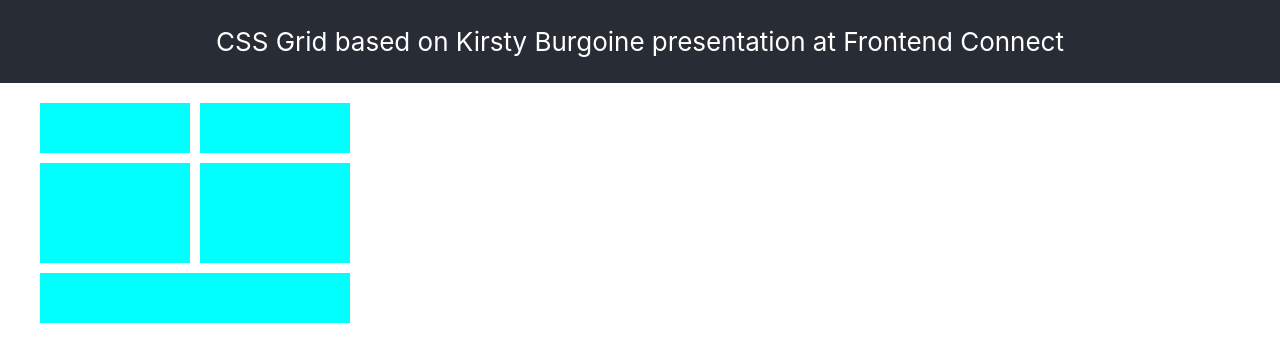
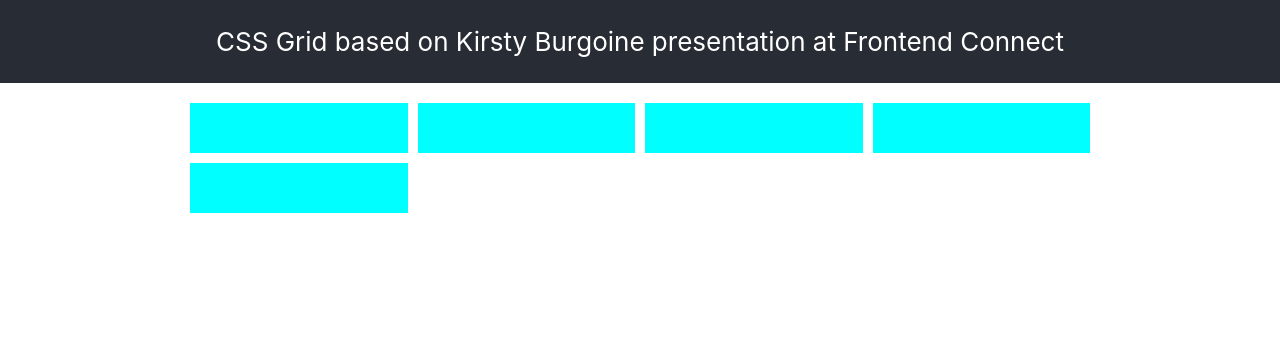
Before and after one commit to annakowalczuk/css-grid, a React (Create React App) app: page / in a window 1280 px wide. Shown: the top 362 px of the page. Built offline with nearby package versions, Linux system fonts and the light colour scheme.

Commit message:
Add fraction units

```diff
--- a/package.json
+++ b/package.json
@@ -8,7 +8,8 @@
     "@testing-library/user-event": "^7.1.2",
     "react": "^16.12.0",
     "react-dom": "^16.12.0",
-    "react-scripts": "3.3.0"
+    "react-scripts": "3.3.0",
+    "serialize-javascript": "^2.1.1"
   },
   "scripts": {
     "start": "react-scripts start",
--- a/src/App.css
+++ b/src/App.css
@@ -15,30 +15,27 @@
 
 .grid__container {
   display: grid;
-  width: 1200px;
+  width: 100%;
+  max-width: 900px;
   margin: 20px auto;
-  grid-template-columns:
-    [body_start]
-    150px
-    [column_middle]
-    150px
-    [body_end];
-  grid-template-rows: 50px 100px 50px;
+  grid-template-columns: 1fr 1fr minmax(150px, 1fr) 1fr;
+  grid-template-rows: auto;
   grid-gap: 10px;
 }
 
 .grid__item {
   background-color: aqua;
+  min-height: 50px;
 }
 
-.grid__item:nth-child(odd) {
-  grid-column: body_start / column_middle;
+/* .grid__item:nth-child(odd) {
+  grid-column: 1 / 2;
 }
 
 .grid__item:nth-child(even) {
-  grid-column: column_middle / body_end;
+  grid-column: 2 / 3;
 }
 
 .grid__item:nth-child(5) {
   grid-column: 1 / 3;
-}
+} */
```
Also changed, not shown: 1 other file (tests, documents, lock files or other folders).
